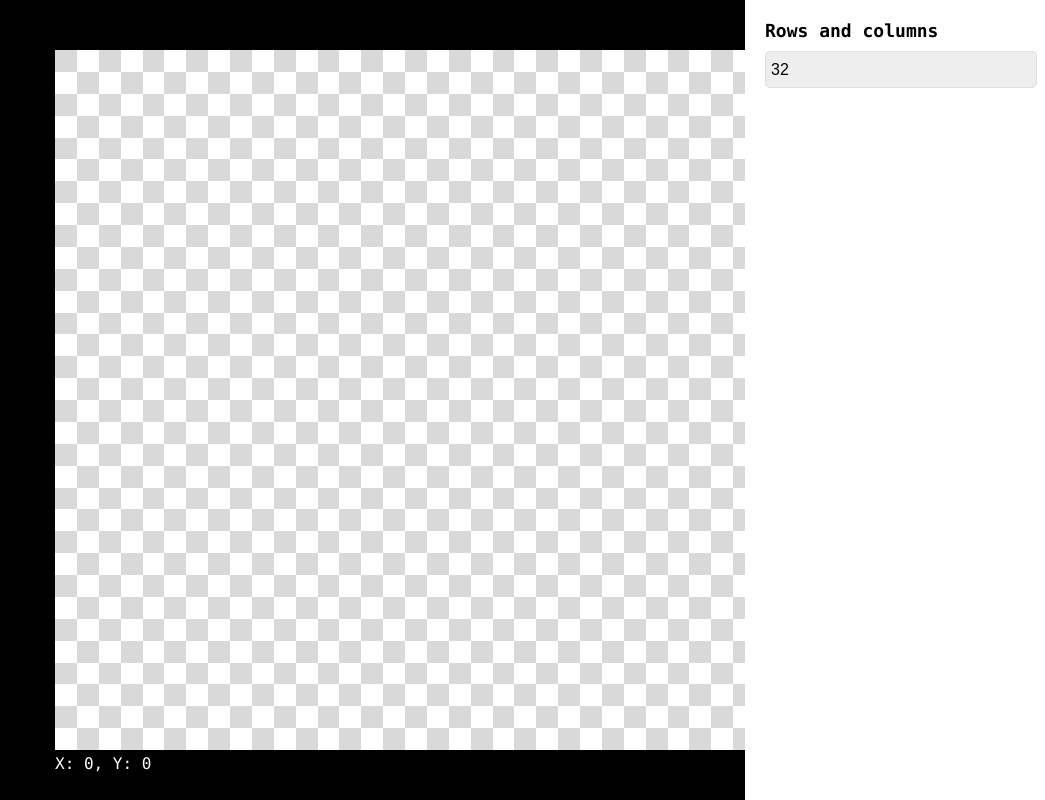
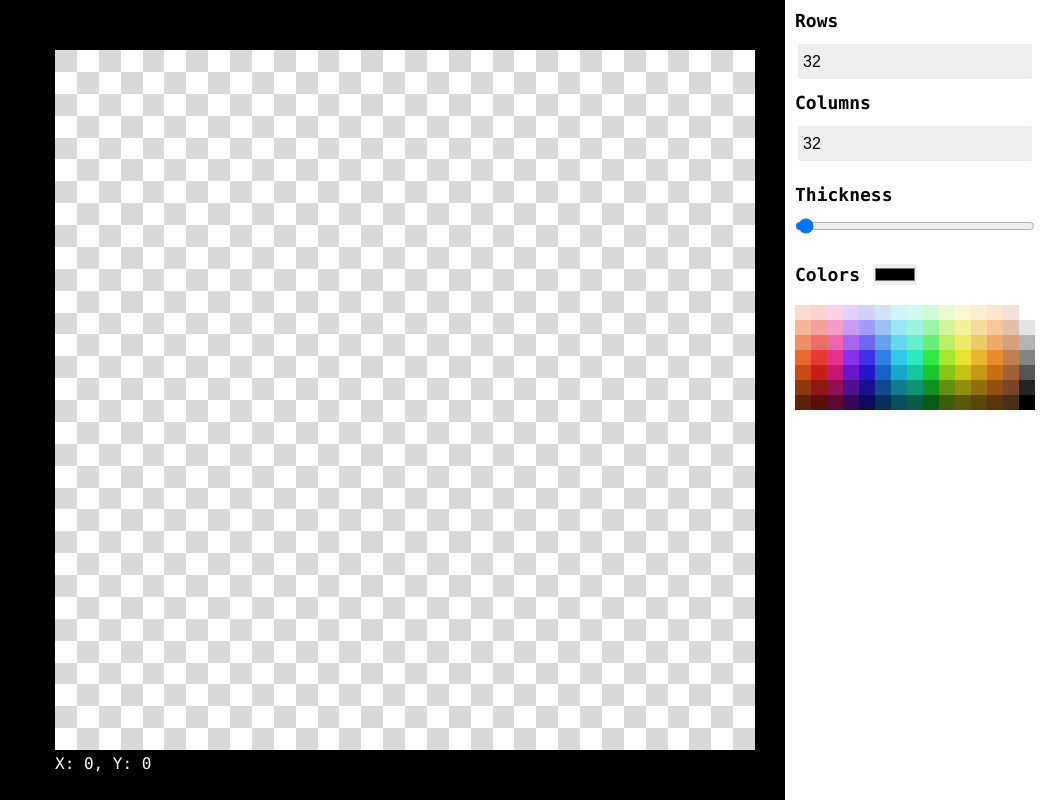
Before and after one commit to zchengsite/pixel-drawing-board, a plain HTML site: page index.html in a window 1280 px wide. Shown: the whole page, without its empty margins (235-1280 px from the left). Drawn offline with Linux system fonts and the light colour scheme.

Commit message:
update misc

```diff
--- a/css/style.css
+++ b/css/style.css
@@ -5,6 +5,7 @@
 }
 html, body {
   height: 100%;
+  box-sizing: border-box;
   background-color: black;
   font-size: 16px;
   font-family: Consolas, "Liberation Mono", Menlo, Monaco, "Source Han Sans CN", "PingFang SC", "Hiragino Sans GB", "Microsoft YaHei", sans-serif;
@@ -32,34 +33,80 @@ html, body {
 
 .misc-wrapper {
   position: absolute;
-  height: calc(100% - 40px);
+  height: 100%;
   width: 260px;
   background-color: #fff;
   right: 0;
   top: 0;
-  padding: 20px;
 }
 
-.drawing-board-setup label {
+.drawing-board-setup,
+.thickness-setup,
+.color-picker {
+  padding: 10px;
+}
+
+.drawing-board-setup .input-wrapper,
+.thickness-setup .input-wrapper,
+.color-picker .input-wrapper {
+  margin-bottom: 10px;
+}
+
+.drawing-board-setup .input-wrapper:nth-last-child(1),
+.thickness-setup .input-wrapper:nth-last-child(1) {
+  margin-bottom: 0;
+}
+
+.input-wrapper label {
   font-weight: 600;
   font-size: 1.125rem;
   display: inline-block;
   padding-bottom: 10px;
 }
 
-.drawing-board-setup input {
+.input-wrapper input {
+  display: inline-block;
+  border: 3px solid #fff;
+  border-radius: 5px;
+  outline: 0;
+  box-sizing: border-box;
+}
+
+.input-wrapper input[type="number"],
+.input-wrapper input[type="range"] {
   width: 100%;
-  height: 25px;
   line-height: 25px;
   padding: 5px;
   font-size: 1rem;
-  border: 1px solid #dfdfdf;
-  border-radius: 5px;
   background-color: #eee;
   transition: background-color 0.3s ease;
-  outline: 0;
 }
 
-.drawing-board-setup input:hover {
+.input-wrapper input[type="range"] {
+  padding: 0;
+}
+
+.input-wrapper input[type="number"]:hover,
+.input-wrapper input[type="range"]:focus {
   background-color: #fff;
+  border: 3px solid #dfdfdf;
 }
+
+.color-picker ul {
+  font-size: 0;
+}
+.color-picker ul li {
+  display: inline;
+  list-style-type: none;
+}
+
+.color-picker ul li a {
+  display: inline-block;
+  width: 6.66666667%;
+  height: 15px;
+  box-sizing: border-box;
+}
+
+.color-picker ul li a:hover {
+  transform: scale(1.5);
+}
--- a/index.html
+++ b/index.html
@@ -5,6 +5,7 @@
     <title>pixel drawing board</title>
     <link rel="stylesheet" href="./css/style.css">
     <script async src="./js/main.js"></script>
+    <script async src="./js/colors.js"></script>
   </head>
   <body>
     <div class="content">
@@ -14,8 +15,45 @@
       </div>
       <div class="misc-wrapper">
         <div class="drawing-board-setup">
-          <label for="rc">Rows and columns</label>
-          <input type="number" name="rc" value="32" max="100" min="1">
+          <div class="input-wrapper">
+            <label for="rows">Rows</label>
+            <input type="number" name="rows" value="32" placeholder="Number of grids per row" max="100" min="1">
+          </div>
+          <div class="input-wrapper">
+            <label for="columns">Columns</label>
+            <input type="number" name="columns" value="32" placeholder="Number of grids per column" max="100" min="1">
+          </div>
+        </div>
+        <div class="thickness-setup">
+          <div class="input-wrapper">
+            <label for="thickness">Thickness</label>
+            <input type="range" name="thickness" value="1" placeholder="Thickness" max="100" min="1">
+          </div>
+        </div>
+        <div class="color-picker">
+          <div class="input-wrapper">
+            <label for="favcolor">Colors</label>
+            <input type="color" name="favcolor" value="#000000" placeholder="Colors">
+          </div>
+          <div class="color-board">
+            <ul class="color-groups" id="color-groups">
+              <!-- <li class="color"><a href="javascript:void(0)" style="background: #FADDD1;"></a></li>
+              <li class="color"><a href="javascript:void(0)" style="background: #FAD3D1;"></a></li>
+              <li class="color"><a href="javascript:void(0)" style="background: #FAD1E6;"></a></li>
+              <li class="color"><a href="javascript:void(0)" style="background: #E5D1FA;"></a></li>
+              <li class="color"><a href="javascript:void(0)" style="background: #D4D1FA;"></a></li>
+              <li class="color"><a href="javascript:void(0)" style="background: #D1E3FA;"></a></li>
+              <li class="color"><a href="javascript:void(0)" style="background: #D1F3FA;"></a></li>
+              <li class="color"><a href="javascript:void(0)" style="background: #D1FAF0;"></a></li>
+              <li class="color"><a href="javascript:void(0)" style="background: #D1FAD7;"></a></li>
+              <li class="color"><a href="javascript:void(0)" style="background: #EBFAD1;"></a></li>
+              <li class="color"><a href="javascript:void(0)" style="background: #FAF9D1;"></a></li>
+              <li class="color"><a href="javascript:void(0)" style="background: #FAEFD1;"></a></li>
+              <li class="color"><a href="javascript:void(0)" style="background: #FAE6D1;"></a></li>
+              <li class="color"><a href="javascript:void(0)" style="background: #F2E2D9;"></a></li>
+              <li class="color"><a href="javascript:void(0)" style="background: #FFFFFF;"></a></li> -->
+            </ul>
+          </div>
         </div>
       </div>
     </div>
--- /dev/null
+++ b/js/colors.js
@@ -0,0 +1,12 @@
+// colors.js
+// 颜色选择器
+let colorsList = ['#faddd1', '#fad3d1', '#fad1e6', '#e5d1fa', '#d4d1fa', '#d1e3fa', '#d1f3fa', '#d1faf0', '#d1fad7', '#ebfad1', '#faf9d1', '#faefd1', '#fae6d1', '#f2e2d9', '#ffffff', '#f4b69c', '#f4a09c', '#f49cc8', '#c69cf4', '#a39cf4', '#9cc2f4', '#9ce5f4', '#9cf4df', '#9cf4a7', '#d4f49c', '#f4f19c', '#f4dc9c', '#f4c89c', '#e3c0ac', '#e4e4e4', '#ee8f66', '#ee6d66', '#ee66aa', '#a866ee', '#7166ee', '#66a1ee', '#66d7ee', '#66eece', '#66ee78', '#bcee66', '#eee966', '#eeca66', '#eeaa66', '#d59f80', '#b4b4b4', '#e86830', '#e83a30', '#e8308c', '#8930e8', '#4030e8', '#3080e8', '#30c9e8', '#30e8bd', '#30e849', '#a5e830', '#e8e230', '#e8b730', '#e88c30', '#c67d53', '#848484', '#c74b16', '#c71f16', '#c7166f', '#6c16c7', '#2516c7', '#1663c7', '#16a9c7', '#16c79e', '#16c72e', '#86c716', '#c7c116', '#c79816', '#c76f16', '#a66037', '#545454', '#913710', '#911710', '#911051', '#4f1091', '#1b1091', '#104891', '#107c91', '#109173', '#109121', '#629110', '#918d10', '#916f10', '#915110', '#794628', '#242424', '#5c230a', '#5c0e0a', '#5c0a33', '#320a5c', '#110a5c', '#0a2e5c', '#0a4e5c', '#0a5c49', '#0a5c15', '#3e5c0a', '#5c590a', '#5c460a', '#5c330a', '#4d2c19', '#000000']
+
+let colorsWrapper = document.getElementById('color-groups')
+
+for(let i of colorsList) {
+  let colorItemStr = `<a href="javascript:void(0)" style="background: ${i};"></a>`
+  const tempWrapper = document.createElement('li')
+  tempWrapper.innerHTML = colorItemStr
+  colorsWrapper.append(tempWrapper)
+}
```
